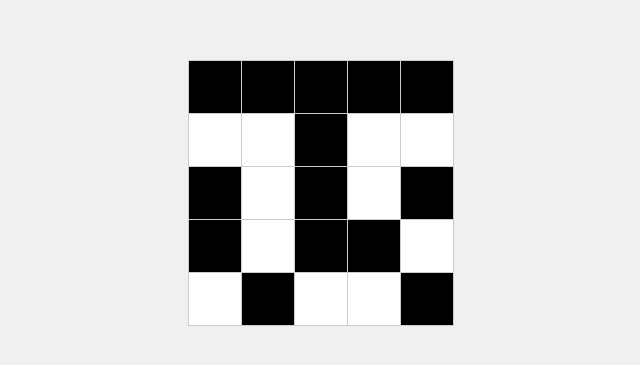
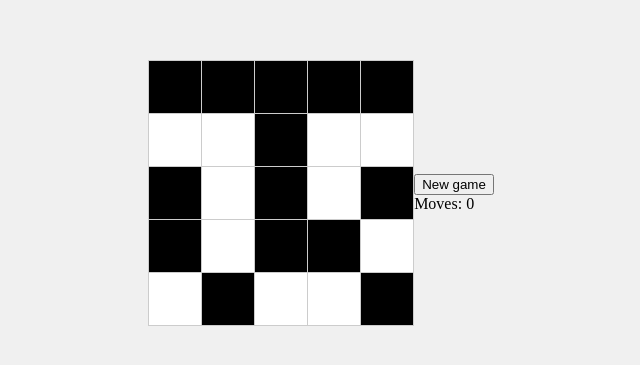
Before and after one commit to CryCatCC/Lab6, a plain HTML site: page index.html in a window 1280 px wide. Shown: the part 215-580 px from the top of the page, without its empty margins (319-959 px from the left). Drawn offline with Linux system fonts and the light colour scheme.

Commit message:
Update index.html

```diff
--- a/index.html
+++ b/index.html
@@ -6,6 +6,11 @@
 </head>
 <body>
     <table id="game-board"></table>
+    <div style="display: block">
+        <button style="display: block" id="update-board" onclick="updateBoard()">New game</button>
+        <span>Moves: </span>
+        <span id="moves">0</span>
+    </div>
     <script src="script.js"></script>
 </body>
 </html>
```
